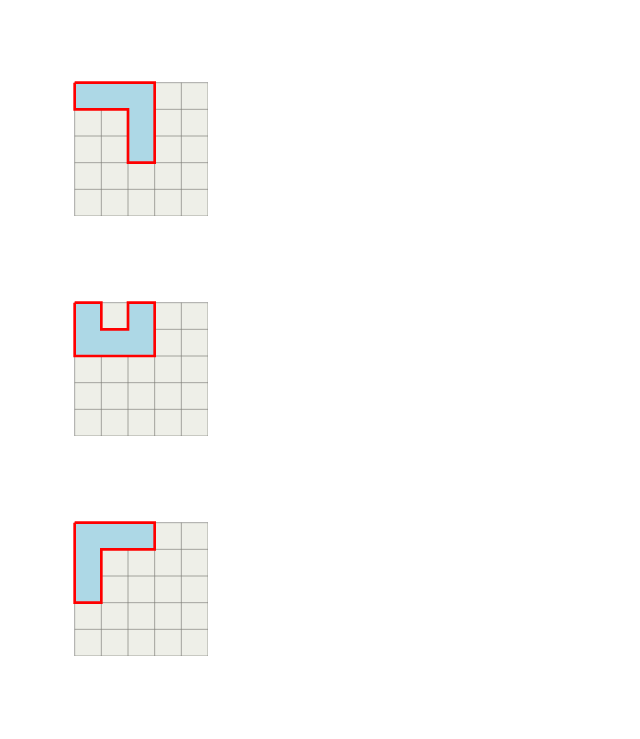
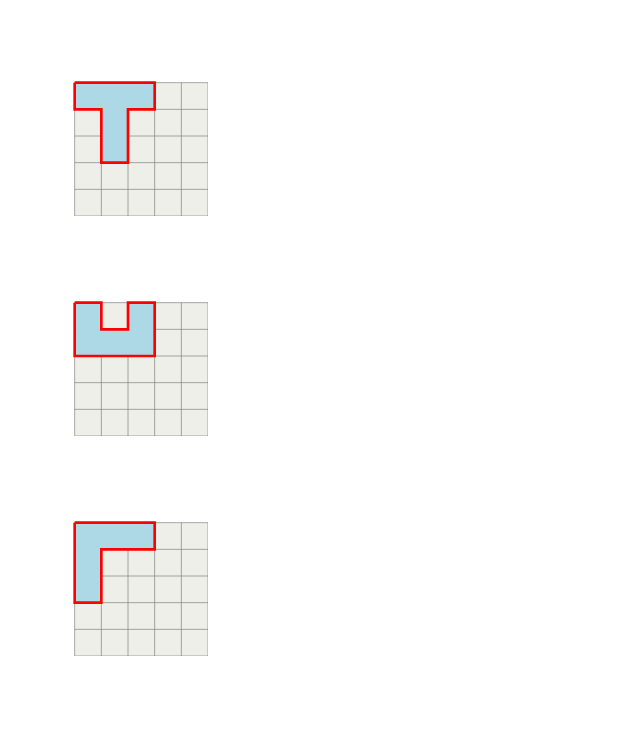
Before and after one commit to cognominal/svelte-wasm-polyforms, a SvelteKit app: page / in a window 1280 px wide. Shown: the top 739 px of the page, without its empty margins (0-640 px from the left). Built offline with nearby package versions, Linux system fonts and the light colour scheme.

Commit message:
cleaning

```diff
--- a/src/routes/pentaminos.ts
+++ b/src/routes/pentaminos.ts
@@ -7,7 +7,7 @@ export type Coords = { x: number, y: number, direction?: Direction }
 
 export let pentaminos : Pentamino[]
 
-// import { getElt, rmKids } from './dom-utils'
+// Not uses yet. Keep it as an example of using WASTM
 async function square() {
     // Load the wasm module
     const module = await WebAssembly.instantiateStreaming(fetch("square.wasm"), {});
@@ -39,11 +39,11 @@ let walk = [right, down, left, up]
 
 function equals_coords(pos1: Coords, pos2: Coords) { return pos1.x == pos2.x && pos1.y == pos2.y }
 
-// stay blanks after the fifth column will confuse the algorithm.
+// stay blanks after the fifth column or in blanks line separator will confuse the algorithm
 const pentaString =
 `ttt
-  t
-  t
+ t
+ t
 
 u u
 uuu
@@ -85,25 +85,16 @@ nnn
 
 export function calcPentaminos() : Pentamino[]{
     const pentaStrings = pentaString.split('\n\n')
-    console.log('lenght :'+ pentaStrings.length)
-    // console.log(pentaStrings)
     pentaminos = pentaStrings.map(
-     (s) =>  calcPentaminoCoords(s)
+        (s) =>  calcPentaminoCoords(s)
     )
     return pentaminos
 }
-
 calcPentaminos()
 
 
 function calcPentaminoCoords(pentaString: string): Pentamino {
-    // convert the string into an array
-    //     let pentaString =
-    //         `xx-
-    // -xx
-    // -x-`
-    // pentaString = "x\nxx"
-    // console.log(pentaString)
+    // convert the string into an array of Pentamino
     let pentamino: Pentamino = []
     let si = 0
 
@@ -159,16 +150,7 @@ export function calcPerimeter(pentamino: Pentamino) {
     function leftDirection() { return (direction + 3) % 4 }
 
 
-    // function DOMupdatePolyline() {
-    //     // svgPolyline.push(plPos)
-    //     let text = 'pos: '+ JSON.stringify(pos) + ' plPos: '+ JSON.stringify(plPos) + ' ' + direction + '\n'
-    //     console.log(text)
-    //     domCreatePolyline(svgPolyline, elt)
-    //     // let log = document.getElementById('log')
-    //     // log?.appendChild(document.createElement('br'))f
-    //     // log?.appendChild(document.createTextNode(text))
-    // }
-    function pushPointInPolyLine(init = false) {
+    function pushCoords(init = false) {
         if (init) {
             plPos = { x: pos.x, y: pos.y, direction: direction }
 
@@ -185,7 +167,7 @@ export function calcPerimeter(pentamino: Pentamino) {
     }
     firstSquarePos = pos
     firstSquareDirection = direction
-    pushPointInPolyLine(true)  // init
+    pushCoords(true)  // init
 
     while (1) {
         if (LeftOfSquareOccupied()) {
@@ -193,47 +175,15 @@ export function calcPerimeter(pentamino: Pentamino) {
             continue
         }
         while (!forwardSquareOccupied()) {
-            pushPointInPolyLine()
+            pushCoords()
             direction = rightDirection()
             if (backToBeginning()) {
                 return svgPolyline;
             }
         }
-        pushPointInPolyLine()
+        pushCoords()
         goForward()
     }
     alert('should not be here')
     return svgPolyline;
 }
-
-//#region DOM
-// probably reinventing the wheel. Get me familiar with ts with DOM
-
-type EltGetter = string | SVGElement
-type svgAttrs = { [key: string]: string | number | boolean }
-
-
-
-
-// function domCreatePolyline(points: Coords[], pentaminoELt: HTMLElement) {
-//     // let svg = document.getElementById("svg");
-//     let gElt = document.getElementById("pentamino")! as unknown as SVGSVGElement;
-//     let polyline = document.createElementNS("http://www.w3.org/2000/svg", "polyline");
-//     polyline.setAttribute("points", points.map(p => (p.x * squareSize) + "," + (p.y * squareSize)).join(" "));
-//     // polyline.setAttribute("points", "0,0 0,squareSize squareSize,squareSize squareSize,0 0,0")
-//     setKid(gElt, polyline);
-// }
-
-//#endregion
-
-// export function createPentamino(pentaminoElt: SVGElement, gridElt: SVGElement, pentamino : Pentamino) {
-//     grid(gridElt, 5, 5, squareSize, pentamino)
-//     // let points = calculatePolyline(pentamino)
-//     // domCreatePolyline(points)
-//     console.log('done')
-//     // console.log(points)
-// }
-
-function sleep(ms: number) {
-    return new Promise(resolve => setTimeout(resolve, ms))
-}
```
